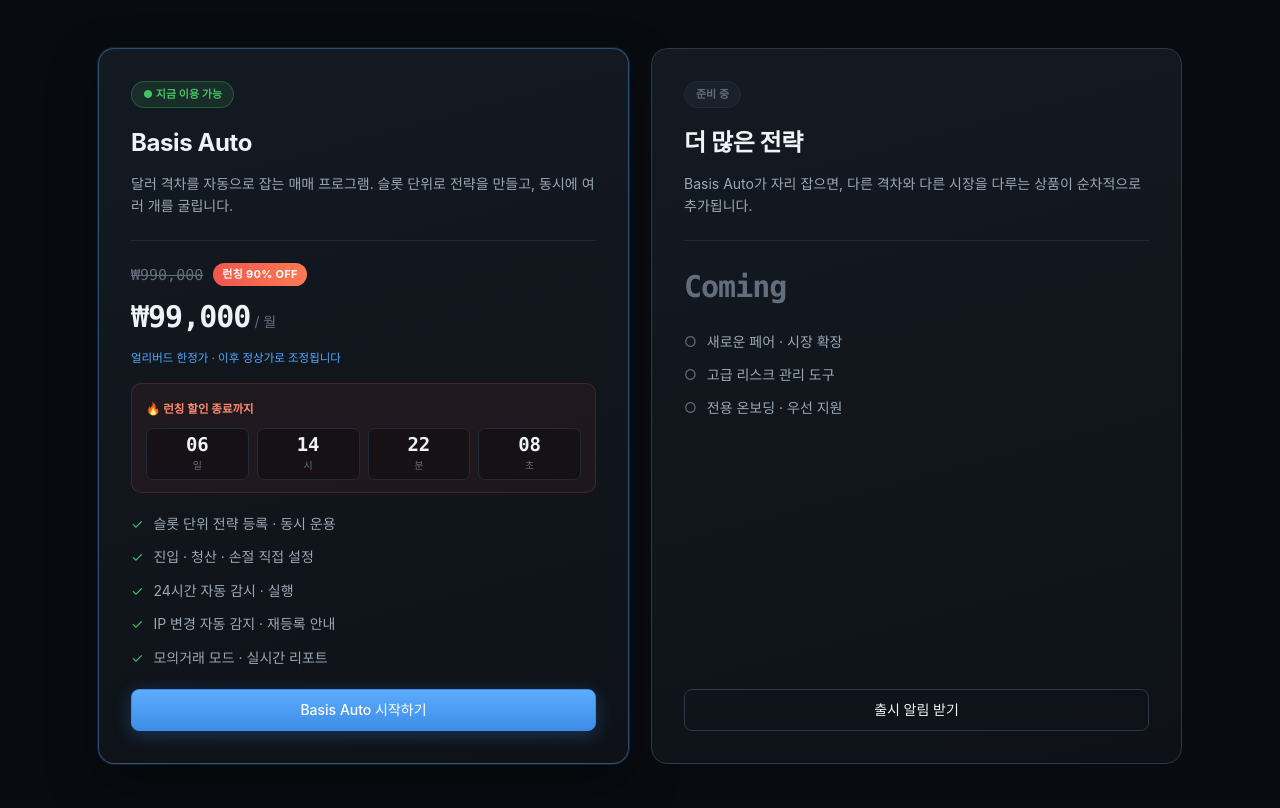
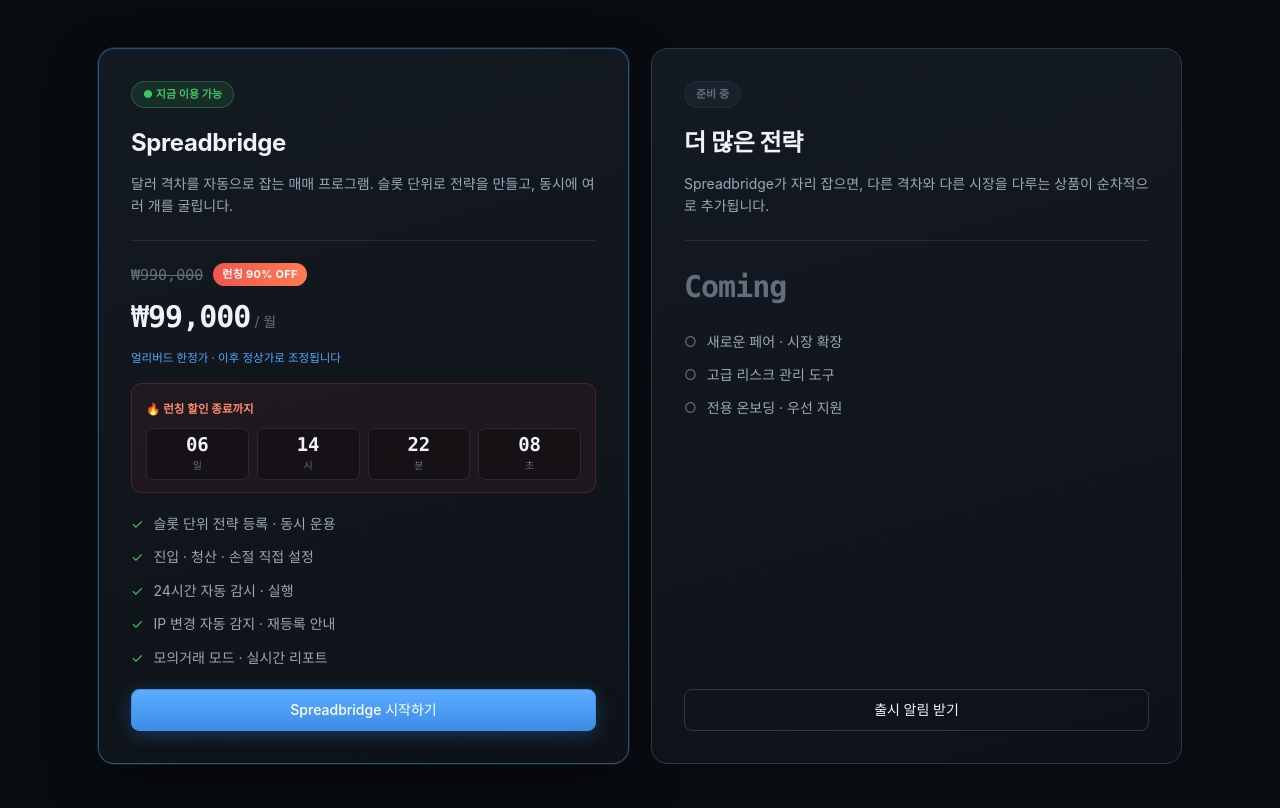
Before and after one commit to thespreadbridge/spreadbridge-frontend, a Next.js app: page / in a window 1280 px wide. Shown: the part 1982-2790 px from the top of the page. Built offline with nearby package versions, Linux system fonts and the light colour scheme.

Commit message:
Use Spreadbridge branding throughout the v6 homepage

```diff
--- a/src/app/page.tsx
+++ b/src/app/page.tsx
@@ -7,8 +7,8 @@
 }
 
 export const metadata = {
-  title: 'Basis Lab — 달러 격차를 자동으로',
-  description: '달러의 가격 격차를 자동으로 다루는 매매 소프트웨어. Basis Auto 홈페이지 v6 시안.',
+  title: { absolute: 'Spreadbridge — 달러 격차를 자동으로' },
+  description: '달러의 가격 격차를 자동으로 다루는 매매 소프트웨어. Spreadbridge 홈페이지 v6 시안.',
   alternates: { canonical: 'https://thespreadbridge.com/' },
   robots: { index: false, follow: false },
 };
--- a/src/components/home-v6/HomeContent.tsx
+++ b/src/components/home-v6/HomeContent.tsx
@@ -8,7 +8,7 @@
 
 <nav>
   <div className={"wrap"}>
-    <div className={"logo"}>Basis<b>Lab</b></div>
+    <div className={"logo"}>Spread<b>bridge</b></div>
     <div className={"nav-links"}>
       <a href={"#how"}>작동 방식</a>
       <a href={"#security"}>보안</a>
@@ -46,7 +46,7 @@
         당신만의 에이전트들이 24시간 쉬지 않고 대신합니다.
       </p>
       <div className={"hero-actions"}>
-        <a className={"btn primary lg"} href={"#product"}>Basis Auto 시작하기</a>
+        <a className={"btn primary lg"} href={"#product"}>Spreadbridge 시작하기</a>
         <a className={"btn ghost lg"} href={"#how"}>작동 방식 보기</a>
       </div>
       <div className={"hero-trust"}>
@@ -164,7 +164,7 @@
       <div className={"prod-wrap"}>
         <div className={"prod-card live"}>
           <span className={"prod-badge now"}>● 지금 이용 가능</span>
-          <h3>Basis Auto</h3>
+          <h3>Spreadbridge</h3>
           <p className={"desc"}>달러 격차를 자동으로 공략하는 매매 에이전트. 슬롯 단위로 전략을 만들고 동시에 여러 개를 굴립니다.</p>
           <div className={"prod-price"}>
             <div className={"price-top"}><span className={"price-orig"}>₩990,000</span><span className={"price-off"}>런칭 90% OFF</span></div>
@@ -182,7 +182,7 @@
         <div className={"prod-card"}>
           <span className={"prod-badge soon"}>준비 중</span>
           <h3>더 많은 전략</h3>
-          <p className={"desc"}>Basis Auto가 자리 잡으면 다른 격차와 시장을 다루는 상품이 순차 추가됩니다.</p>
+          <p className={"desc"}>Spreadbridge가 자리 잡으면 다른 격차와 시장을 다루는 상품이 순차 추가됩니다.</p>
           <div className={"prod-price"}><span className={"amt"} style={{"color": "var(--ink-3)"}}>Coming</span></div>
           <ul className={"prod-feat prod-soon-list"}>
             <li><span className={"ck"}>○</span> 새로운 페어 · 시장 확장</li>
@@ -349,7 +349,7 @@
     <div className={"prod-wrap"}>
       <div className={"prod-card live"}>
         <span className={"prod-badge now"}>● 지금 이용 가능</span>
-        <h3>Basis Auto</h3>
+        <h3>Spreadbridge</h3>
         <p className={"desc"}>달러 격차를 자동으로 잡는 매매 프로그램. 슬롯 단위로 전략을 만들고, 동시에 여러 개를 굴립니다.</p>
         <div className={"prod-price"}>
           <div className={"price-top"}>
@@ -375,13 +375,13 @@
           <li><span className={"ck"}>✓</span> IP 변경 자동 감지 · 재등록 안내</li>
           <li><span className={"ck"}>✓</span> 모의거래 모드 · 실시간 리포트</li>
         </ul>
-        <a className={"btn primary"} href={"https://dollarflow.growbee.ai/payments"}>Basis Auto 시작하기</a>
+        <a className={"btn primary"} href={"https://dollarflow.growbee.ai/payments"}>Spreadbridge 시작하기</a>
       </div>
 
       <div className={"prod-card"}>
         <span className={"prod-badge soon"}>준비 중</span>
         <h3>더 많은 전략</h3>
-        <p className={"desc"}>Basis Auto가 자리 잡으면, 다른 격차와 다른 시장을 다루는 상품이 순차적으로 추가됩니다.</p>
+        <p className={"desc"}>Spreadbridge가 자리 잡으면, 다른 격차와 다른 시장을 다루는 상품이 순차적으로 추가됩니다.</p>
         <div className={"prod-price"}>
           <span className={"amt"} style={{"color": "var(--ink-3)"}}>Coming</span>
         </div>
@@ -414,7 +414,7 @@
     <div className={"risk-band"}>
       <h3>⚠ 시작 전 반드시 확인하세요</h3>
       <p>
-        Basis Auto는 매매를 자동화하는 도구이며, 투자 자문이나 수익을 보장하지 않습니다.
+        Spreadbridge는 매매를 자동화하는 도구이며, 투자 자문이나 수익을 보장하지 않습니다.
         시장의 격차는 좁혀질 것으로 기대되지만, 반대로 벌어지는 국면에서는 손실이 발생할 수 있고
         선물 포지션에서 증거금 부족이 생길 수 있습니다. 모든 설정과 그 결과에 대한 책임은 이용자 본인에게 있습니다.
       </p>
@@ -430,7 +430,7 @@
     <div className={"faq"}>
       <div className={"faq-item open"}>
         <div className={"faq-q"} role={"button"} tabIndex={0}>제 돈을 맡기는 건가요? <span className={"plus"}>+</span></div>
-        <div className={"faq-a"}>아닙니다. 프로그램은 당신의 PC에서 당신의 거래소 계정으로 직접 매매합니다. Basis Lab은 당신의 자금을 받거나 보관하지 않고, 계좌에 접근할 수도 없습니다. 우리는 소프트웨어를 제공할 뿐입니다.</div>
+        <div className={"faq-a"}>아닙니다. 프로그램은 당신의 PC에서 당신의 거래소 계정으로 직접 매매합니다. Spreadbridge는 당신의 자금을 받거나 보관하지 않고, 계좌에 접근할 수도 없습니다. 우리는 소프트웨어를 제공할 뿐입니다.</div>
       </div>
       <div className={"faq-item"}>
         <div className={"faq-q"} role={"button"} tabIndex={0}>수익이 보장되나요? <span className={"plus"}>+</span></div>
@@ -442,7 +442,7 @@
       </div>
       <div className={"faq-item"}>
         <div className={"faq-q"} role={"button"} tabIndex={0}>전략이 정확히 뭔가요? <span className={"plus"}>+</span></div>
-        <div className={"faq-a"}>달러와 관련된 두 시장 사이의 가격 격차를 이용합니다. 세부 산식과 실행 방식은 Basis Lab의 핵심 자산이라 공개하지 않지만, 프로그램 안에서 당신이 조정할 수 있는 조건은 모두 투명하게 열려 있습니다.</div>
+        <div className={"faq-a"}>달러와 관련된 두 시장 사이의 가격 격차를 이용합니다. 세부 산식과 실행 방식은 Spreadbridge의 핵심 자산이라 공개하지 않지만, 프로그램 안에서 당신이 조정할 수 있는 조건은 모두 투명하게 열려 있습니다.</div>
       </div>
       <div className={"faq-item"}>
         <div className={"faq-q"} role={"button"} tabIndex={0}>프로그래밍을 몰라도 되나요? <span className={"plus"}>+</span></div>
@@ -499,7 +499,7 @@
   <div className={"wrap"}>
     <h2>격차는 지금도 벌어지고 있습니다</h2>
     <p>사람이 밤새 지켜볼 수 없는 순간을, 기계에게 맡기세요.</p>
-    <a className={"btn primary lg"} href={"#product"}>Basis Auto 시작하기</a>
+    <a className={"btn primary lg"} href={"#product"}>Spreadbridge 시작하기</a>
   </div>
 </section>
 
@@ -508,12 +508,12 @@
   <div className={"wrap"}>
     <div className={"foot-grid"}>
       <div className={"foot-brand"}>
-        <div className={"logo"}>Basis<b>Lab</b></div>
+        <div className={"logo"}>Spread<b>bridge</b></div>
         <p>달러의 가격 격차를 자동으로 다루는 매매 소프트웨어. 판단은 당신의 PC에서, 자산은 당신의 손에서.</p>
       </div>
       <div className={"foot-col"}>
         <h4>제품</h4>
-        <a href={"#product"}>Basis Auto</a>
+        <a href={"#product"}>Spreadbridge</a>
         <a href={"#how"}>작동 방식</a>
         <a href={"#security"}>보안</a>
         <a href={"/download/"}>다운로드</a>
@@ -534,10 +534,10 @@
       </div>
     </div>
     <div className={"foot-legal"}>
-      Basis Lab은 매매 자동화 소프트웨어를 제공하는 회사이며, 투자중개·투자자문·투자일임 서비스를 제공하지 않습니다.
+      Spreadbridge는 매매 자동화 소프트웨어를 제공하는 회사이며, 투자중개·투자자문·투자일임 서비스를 제공하지 않습니다.
       본 소프트웨어는 수익을 보장하지 않으며, 모든 투자 판단과 그 결과에 대한 책임은 이용자 본인에게 있습니다.
       파생상품 거래에는 원금 손실 위험이 있습니다.<br />
-      © 2026 Basis Lab. 사업자등록번호 000-00-00000 · 문의 support@basislab.co.kr
+      © 2026 Spreadbridge. 사업자등록번호 000-00-00000 · 문의 contact@thespreadbridge.com
     </div>
   </div>
 </footer>
--- a/src/components/home-v6/HomePreview.tsx
+++ b/src/components/home-v6/HomePreview.tsx
@@ -86,7 +86,7 @@
   }
 
   return (
-    <div ref={root} className="basis-home" data-view={view} data-board-open={boardOpen}
+    <div ref={root} className="spreadbridge-home" data-view={view} data-board-open={boardOpen}
       onClick={event => { if (event.target instanceof Element) activate(event.target, event); }}
       onKeyDown={event => {
         if ((event.key === 'Enter' || event.key === ' ') && event.target instanceof Element && event.target.matches('.faq-q')) activate(event.target, event);
--- a/src/components/home-v6/home-v6.css
+++ b/src/components/home-v6/home-v6.css
@@ -1,4 +1,4 @@
-@scope (.basis-home) {
+@scope (.spreadbridge-home) {
 
   :scope {
     --warn: #e0b055;
@@ -399,7 +399,7 @@
 
 }
 
-@scope (.basis-home) {
+@scope (.spreadbridge-home) {
   :scope { min-height: 100vh; display: flow-root; }
   .preview-note { padding: 7px 20px; text-align: center; font-size: 11px; color: #9aa8b6; background: #101722; border-bottom: 1px solid #232b36; }
   .preview-toast { position: fixed; bottom: 24px; left: 50%; transform: translateX(-50%); z-index: 250; display: flex; align-items: center; gap: 20px; max-width: calc(100% - 32px); padding: 14px 18px; border: 1px solid var(--line-2); border-radius: 12px; background: var(--panel); box-shadow: 0 12px 40px #0008; font-size: 13px; }
```
Also changed, not shown: 1 other file (tests, documents, lock files or other folders).
